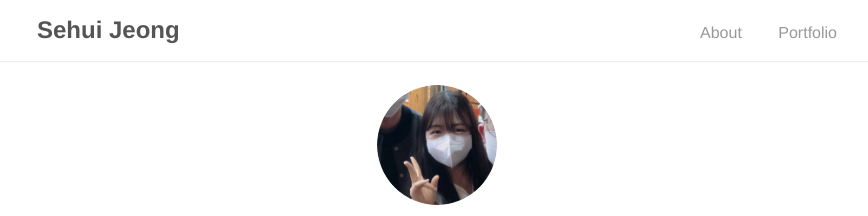
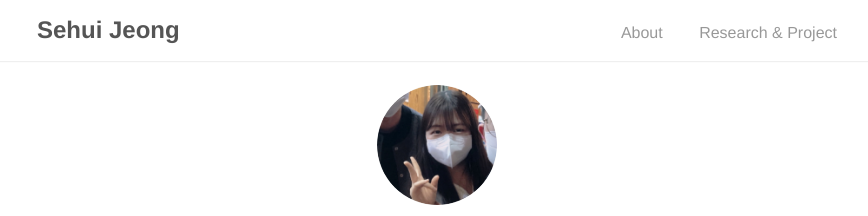
Before and after one commit to tpgml2612/CV, a Jekyll site: the page built from index.md, in a window 1280 px wide and 900 px high. Shown: the top 216 px of the window, without its empty margins (203-1071 px from the left). Built offline with Jekyll 4.4.1, drawn with Linux system fonts in a browser that asks for light colours; our own code applies the rules of GitHub Pages for plain Markdown files.

Commit message:
Update base.html

```diff
--- a/_layouts/base.html
+++ b/_layouts/base.html
@@ -11,7 +11,7 @@
         </a>
         <ul>
           <li><a href="{{ '/' | prepend: site.baseurl }}">About</a></li>
-          <li><a href="{{ '/portfolio' | prepend: site.baseurl }}/">Portfolio</a></li>
+          <li><a href="{{ '/portfolio' | prepend: site.baseurl }}/">Research & Project</a></li>
         </ul>
     </div>
   </nav>
```
